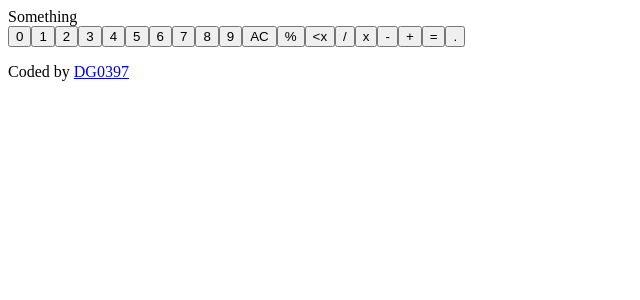
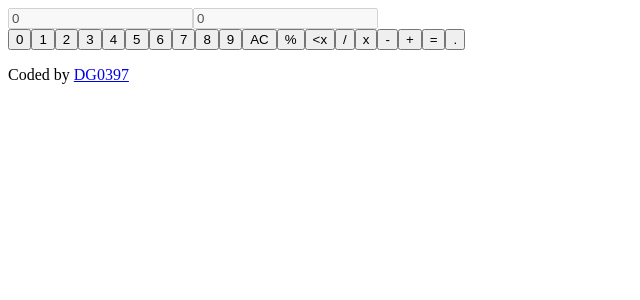
Before and after one commit to dg0397/React-JavaScript-Calculator, a React (Create React App) app: page / in a window 1280 px wide. Shown: the top 300 px of the page, without its empty margins (0-640 px from the left). Built offline with nearby package versions, Linux system fonts and the light colour scheme.

Commit message:
Adding more logic

```diff
--- a/src/App.js
+++ b/src/App.js
@@ -1,11 +1,23 @@
-import React from 'react';
+import React, {useState} from 'react';
 import Main from "./Components/Main";
 import data from "./data";
 
 function App() {
-  console.log(data)
+  const [expresion,setExpresion] = useState(0);
+  const [outputValue,setOutputValue] = useState('')
+  const handleInput = e => {
+    let value,result;
+    if(expresion === 0){
+      value = "" + e.target.innerText;
+    }else{
+      value = expresion +  e.target.innerText;
+    }
+    result = eval(value).toString();
+    setExpresion(value)
+    setOutputValue(result)
+  }
   return (
-    <Main data = {data} />
+    <Main data = {data} value = {expresion} handleInput = {handleInput} outputValue = {outputValue}/>
   );
 }
 
--- a/src/Components/Button.jsx
+++ b/src/Components/Button.jsx
@@ -1,9 +1,9 @@
 import React from 'react';
 
-const Button = ({data}) => {
+const Button = ({data,handleClick}) => {
     const {button,id} = data
     return(
-        <button id = {id} >{button}</button>
+        <button id = {id} onClick = {handleClick}>{button}</button>
     )
 }
 export default Button;
--- a/src/Components/Buttons.jsx
+++ b/src/Components/Buttons.jsx
@@ -1,10 +1,10 @@
 import React from 'react';
 import Button from './Button';
 
-const Buttons = ({buttonsData}) => {
+const Buttons = ({buttonsData,handleClick}) => {
     const newButtons = buttonsData.map(  (buttonData,key) => {
         return(
-            <Button key = {key} data = {buttonData} />
+            <Button key = {key} data = {buttonData} handleClick={handleClick}/>
         )
     })
     return(
--- a/src/Components/Calculator.jsx
+++ b/src/Components/Calculator.jsx
@@ -2,11 +2,11 @@ import React from "react";
 import Display from "./Display";
 import Buttons from "./Buttons";
 
-const Calculator = ({data}) => {
+const Calculator = ({data,value,handleInput}) => {
     return(
         <div className = "calculator_container">
-            <Display />
-            <Buttons buttonsData = {data} />
+            <Display value = {value} />
+            <Buttons buttonsData = {data} handleClick = {handleInput} />
         </div>
     )
 }
--- a/src/Components/Display.jsx
+++ b/src/Components/Display.jsx
@@ -1,8 +1,11 @@
 import React from "react";
 
-const Display = () => {
+const Display = ({value}) => {
     return(
-        <div>Something</div>
+        <div className = "display_container">
+            <input type="text" id="output" disabled value = {value}/>
+            <input type="text" id="display" disabled value = {value}/>
+        </div>
     )
 }
 
--- a/src/Components/Main.jsx
+++ b/src/Components/Main.jsx
@@ -2,10 +2,10 @@ import React from "react";
 import Calculator from './Calculator';
 import Footer from './Footer';
 
-const Main = ({data}) => {
+const Main = ({data,value,handleInput}) => {
     return(
         <div className = "container">
-            <Calculator data = {data} />
+            <Calculator data = {data} value = {value} handleInput = {handleInput} />
             <Footer />
         </div>
     )
```
